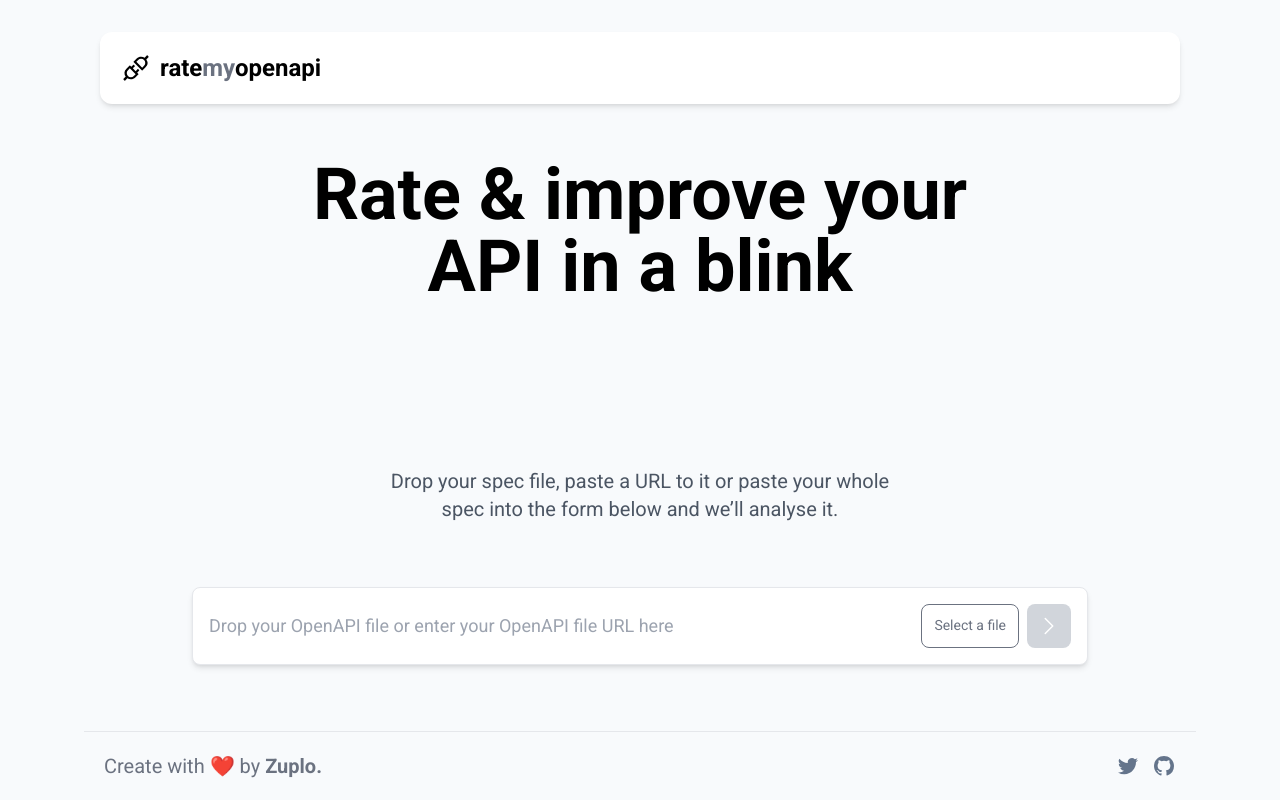
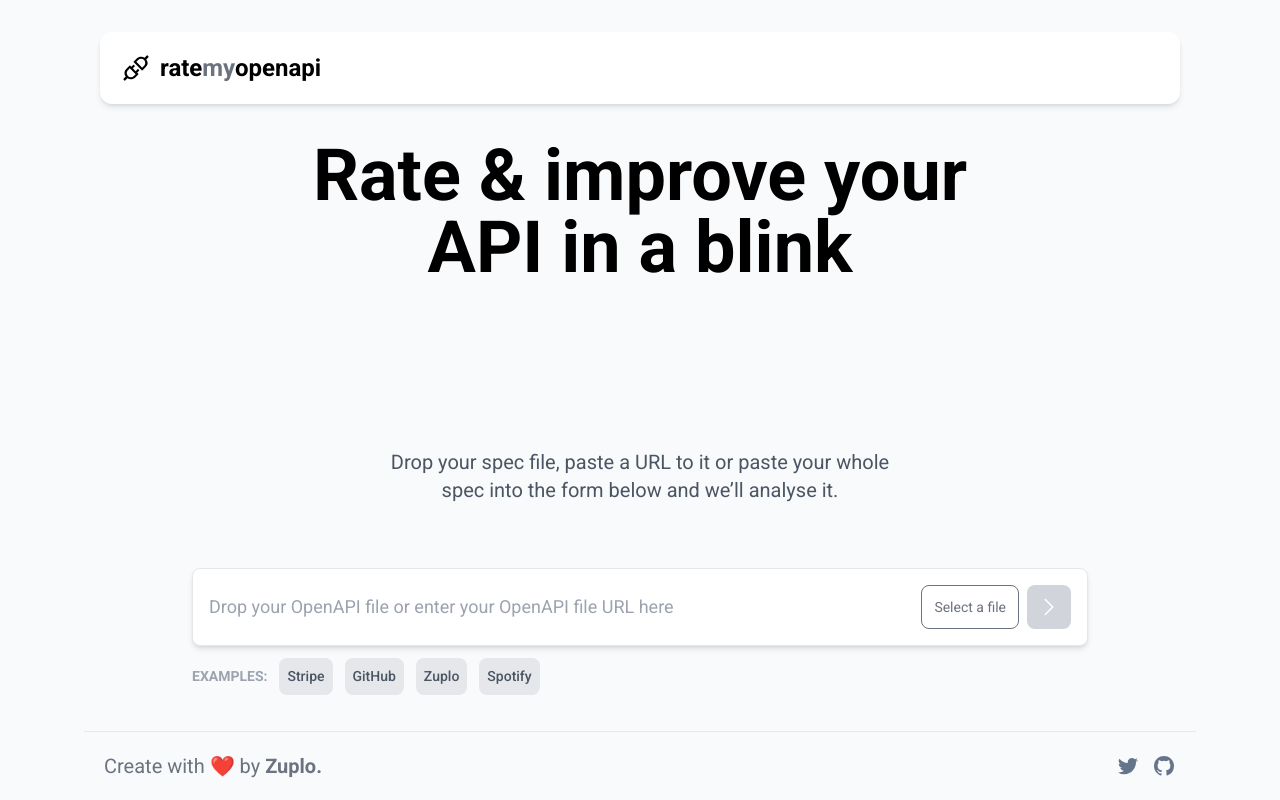
Before and after one commit to zuplo/rate-my-openapi, a Next.js app in the folder apps/web/: page / in a window 1280 px wide. Built offline with nearby package versions, Linux system fonts and the light colour scheme.

Commit message:
add example APIs

```diff
--- a/apps/web/src/components/UploadInterface/index.tsx
+++ b/apps/web/src/components/UploadInterface/index.tsx
@@ -20,10 +20,22 @@ import StepContainer from "../StepContainer";
 import FormError from "../FormError";
 
 const EXAMPLES: { title: string; slug: string }[] = [
-  // {
-  //   title: "Lorem",
-  //   slug: "lorem",
-  // },
+  {
+    title: "Stripe",
+    slug: "9dda3db0-ed13-4563-a144-835d550f63ad",
+  },
+  {
+    title: "GitHub",
+    slug: "7f898483-ba2b-4b17-8278-fc241a6a5c0d",
+  },
+  {
+    title: "Zuplo",
+    slug: "934bc050-9590-4496-9433-73deeec452ff",
+  },
+  {
+    title: "Spotify",
+    slug: "6fab0561-259a-47c0-b21a-16c02b19fede",
+  },
 ];
 
 const UploadInterface = () => {
```
